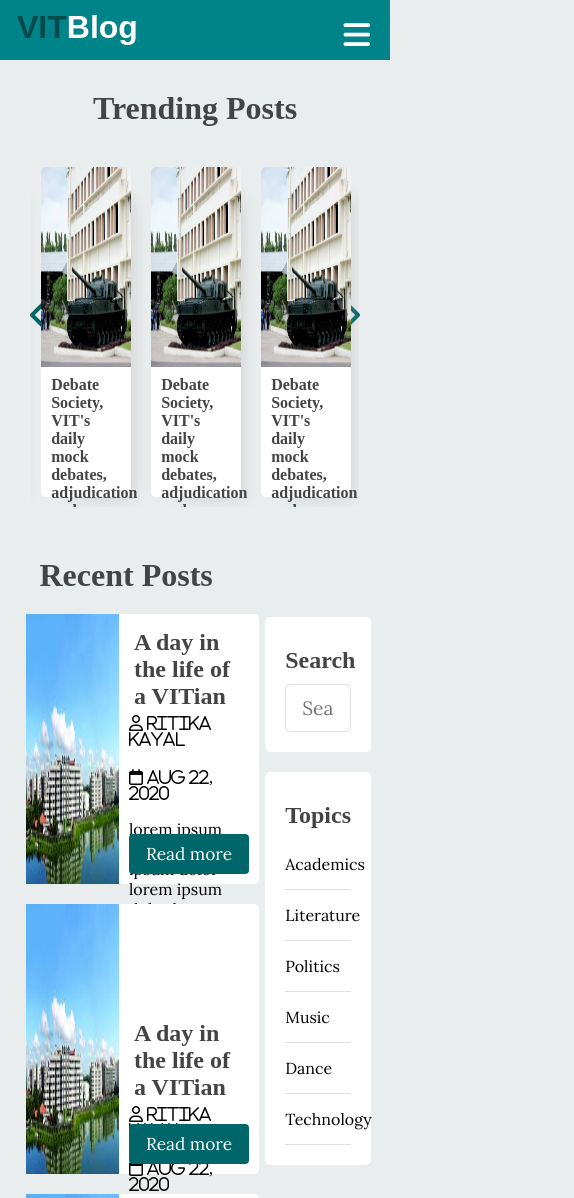
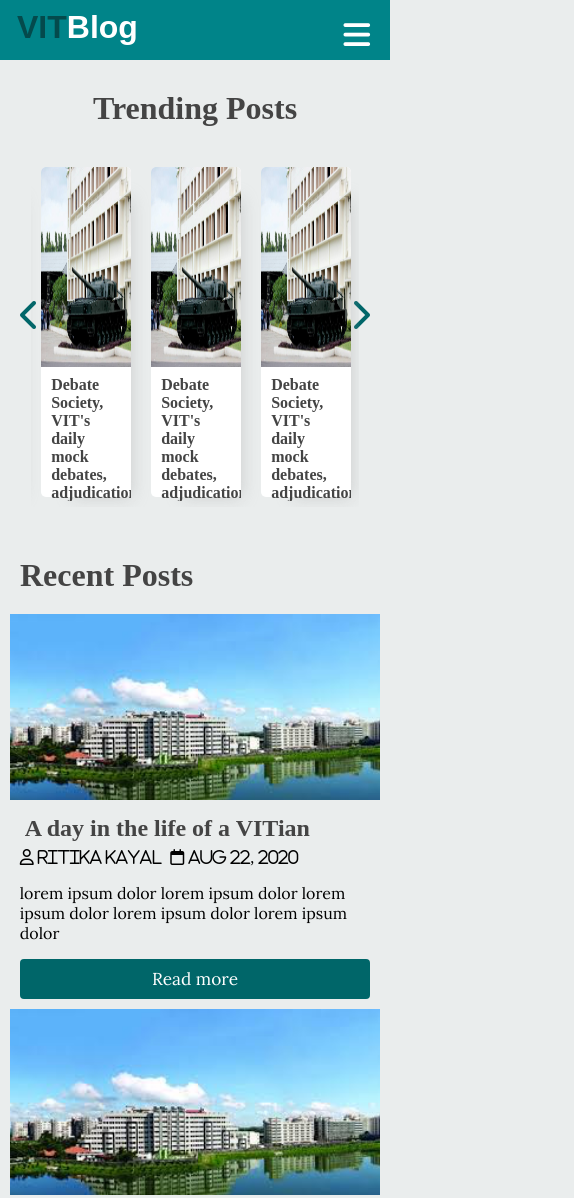
Before and after one commit to ritika-07/static-blogsite, a plain HTML site: page index.html in a window 390 px wide. Shown: the top 1198 px of the page, 574 px wide, since content can reach past the window. Drawn offline with nearby package versions, Linux system fonts and the light colour scheme; a web font is replaced by a local one.

Commit message:
added more media queries

```diff
--- a/css/style.css
+++ b/css/style.css
@@ -470,6 +470,53 @@ header .menu-toggle{
 
 
 /********* Media Responsiveness *********/
+@media only screen and (max-width: 934px){
+	.content{
+		width: 100%;
+	}
+
+	.content .main-content{
+		width: 100%;
+	}
+
+	.content .sidebar{
+		padding: 20px;
+		width: 100%;
+		height: auto;
+		bottom: 0px;
+	}
+
+	.content .sidebar .section.search{
+		margin-top: 30px;
+	}
+
+	.footer{
+		height: auto;
+	}
+
+	.footer .footer-content{
+		height: auto;
+		flex-direction: column;
+	}
+
+	.footer .footer-content .contact-form{
+		padding-bottom: 90px;
+	}
+
+	.footer .footer-content .contact-form .contact-btn{
+		width: 100%;
+	}
+
+	.post-slider .post-wrapper .post .post-info {
+		overflow: hidden;
+	}
+
+	.auth-content{
+		width: 70%;
+	}
+
+}
+
 @media only screen and (max-width: 750px){
 	header {
 		position: relative;
@@ -524,4 +571,41 @@ header .menu-toggle{
 	clear: both;
 	}
 
+	.post-slider .next{
+		right: 20px;
+	}
+
+	.post-slider .prev{
+		left: 20px;
+	}
+
+	.auth-content{
+		width: 70%;
+	}
+
 }
+
+@media only screen and (max-width: 600px) {
+	.content .main-content .post {
+		height: auto;
+	}
+
+	.content .main-content .post .post-image {
+		width: 100%;
+	}
+
+	.content .main-content .post .post-preview{
+		width: 100%;
+	}
+
+	.content .main-content .post .read-more {
+		position: static;
+		display: block;
+		text-align: center;
+		width: 100%;
+	}
+
+	.auth-content{
+		width: 70%;
+	}
+}
```
